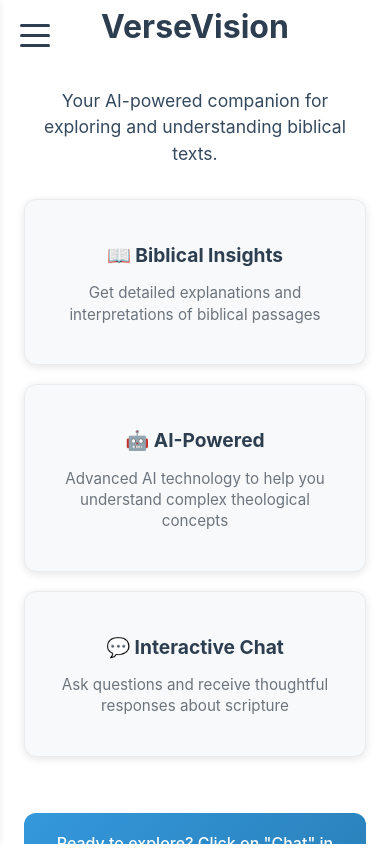
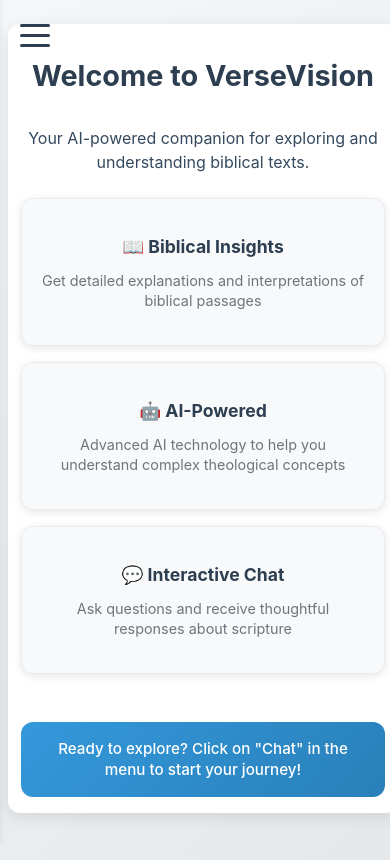
Before and after one commit to noahvogtli/VerseVision, a React (Create React App) app in the folder versevision/: page / in a window 390 px wide. Built offline with nearby package versions, Linux system fonts and the light colour scheme.

Commit message:
added menu function

```diff
--- a/versevision/src/App.css
+++ b/versevision/src/App.css
@@ -527,21 +527,29 @@
 @media (max-width: 768px) {
   .homepage-container {
     background: linear-gradient(135deg, #f5f7fa 0%, #e4e8eb 100%);
-    padding: 0;
-    height: 100dvh;
+    padding: 1rem;
+    min-height: 100vh;
+    height: auto;
     overflow-y: auto;
+    display: flex;
+    align-items: flex-start;
+    justify-content: center;
   }
 
   .homepage-content {
-    padding: 2rem 1.5rem;
+    padding: 1.5rem 1rem;
     margin: 0;
     width: 100%;
-    border-radius: 0;
-    min-height: 100dvh;
+    max-width: 100%;
+    border-radius: 12px;
+    min-height: auto;
+    height: auto;
     display: flex;
     flex-direction: column;
-    justify-content: center;
-    box-shadow: none;
+    justify-content: flex-start;
+    box-shadow: 0 4px 16px rgba(0, 0, 0, 0.1);
+    margin-top: 2rem;
+    margin-bottom: 2rem;
   }
 
   .homepage-title {
@@ -589,3 +597,51 @@
     line-height: 1.4;
   }
 }
+
+/* Extra small screens */
+@media (max-width: 480px) {
+  .homepage-container {
+    padding: 0.5rem;
+  }
+
+  .homepage-content {
+    padding: 1rem 0.8rem;
+    margin-top: 1rem;
+    margin-bottom: 1rem;
+  }
+
+  .homepage-title {
+    font-size: 1.8rem;
+    margin-bottom: 1rem;
+  }
+
+  .homepage-description {
+    font-size: 1rem;
+    margin-bottom: 1.5rem;
+  }
+
+  .homepage-features {
+    gap: 1rem;
+    margin-bottom: 1.5rem;
+  }
+
+  .feature-card {
+    padding: 1.2rem;
+  }
+
+  .feature-card h3 {
+    font-size: 1.1rem;
+  }
+
+  .feature-card p {
+    font-size: 0.9rem;
+  }
+
+  .homepage-cta {
+    padding: 1rem;
+  }
+
+  .homepage-cta p {
+    font-size: 0.95rem;
+  }
+}
```
